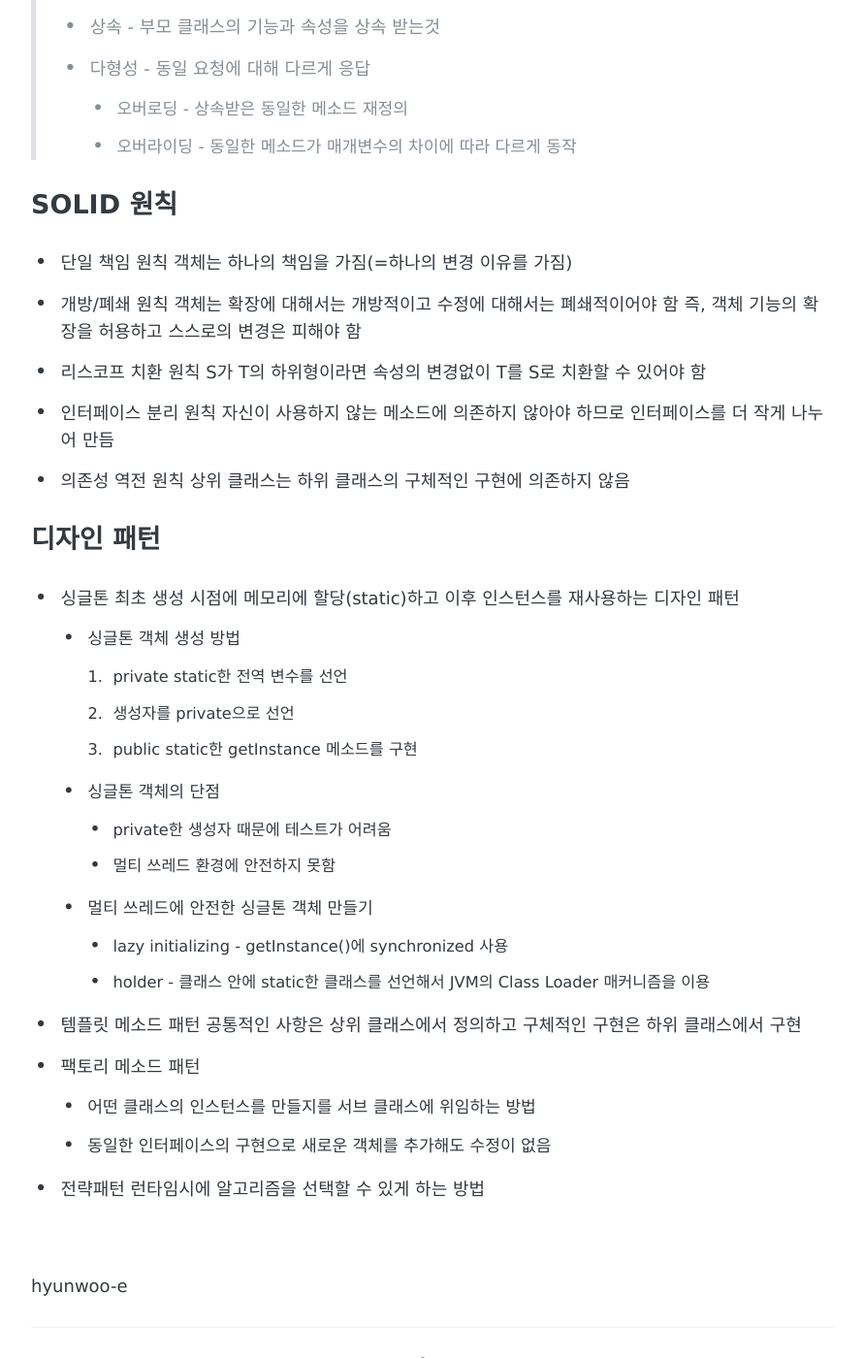
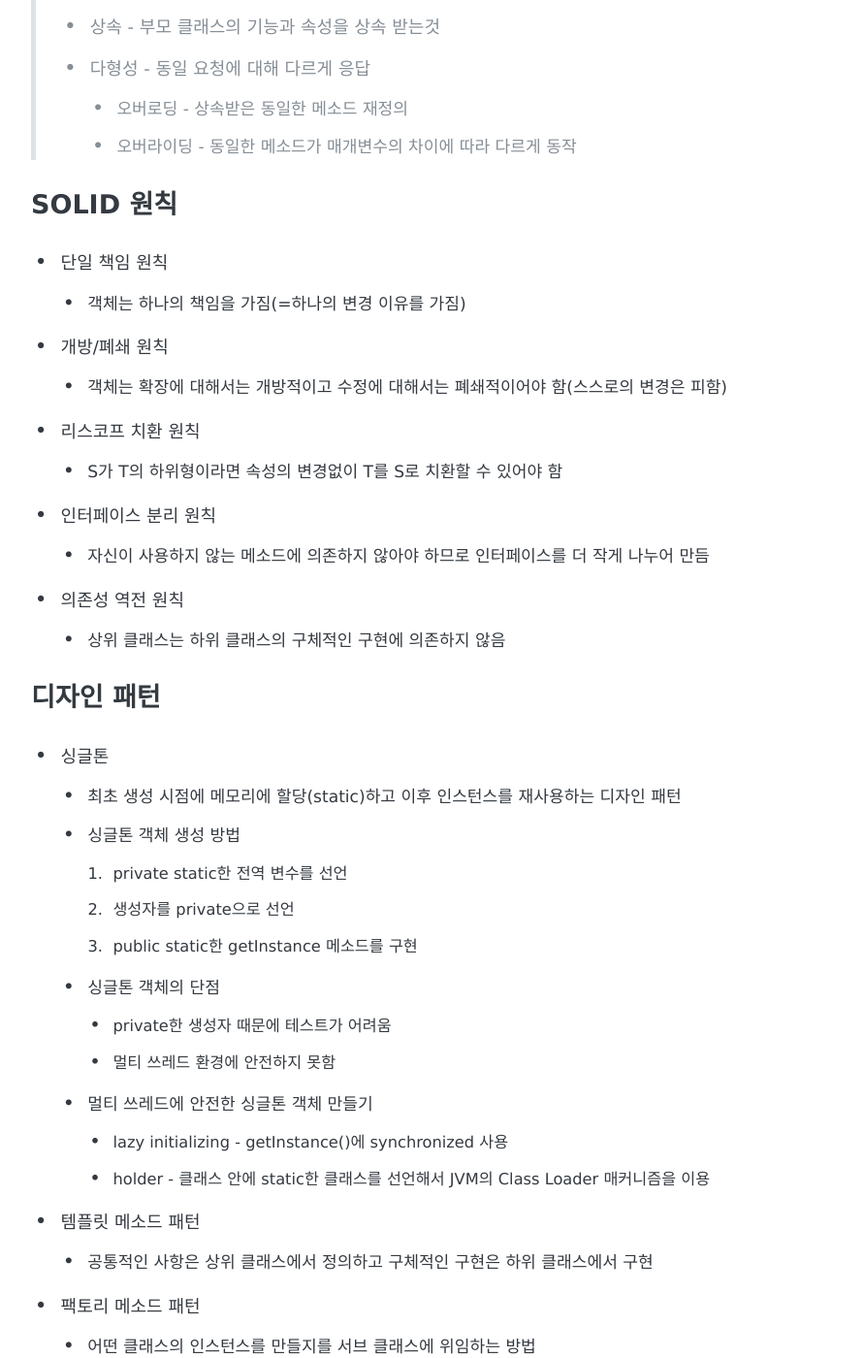
Before and after one commit to Hyunwoo-e/Hyunwoo-e.github.io, a Jekyll site: the page built from _posts/2018-06-01-object-oriented-programming.md, in a window 1280 px wide and 1400 px high, scrolled down 542 px. Shown: the whole window at 97% size, without its empty margins (194-1085 px from the left). Built offline with Jekyll 4.4.1, drawn with Linux system fonts in a browser that asks for light colours; some web fonts are replaced; comment, search, counter and statistics services are not loaded; some of the changed text lies outside the part shown.

Commit message:
new post

```diff
--- a/_posts/2018-06-01-object-oriented-programming.md
+++ b/_posts/2018-06-01-object-oriented-programming.md
@@ -22,20 +22,19 @@ share: true
 
 ### SOLID 원칙
 - 단일 책임 원칙
-객체는 하나의 책임을 가짐(=하나의 변경 이유를 가짐)
+  - 객체는 하나의 책임을 가짐(=하나의 변경 이유를 가짐)
 - 개방/폐쇄 원칙
-객체는 확장에 대해서는 개방적이고 수정에 대해서는 폐쇄적이어야 함
-즉, 객체 기능의 확장을 허용하고 스스로의 변경은 피해야 함
+  - 객체는 확장에 대해서는 개방적이고 수정에 대해서는 폐쇄적이어야 함(스스로의 변경은 피함)
 - 리스코프 치환 원칙
-S가 T의 하위형이라면 속성의 변경없이 T를 S로 치환할 수 있어야 함
+  - S가 T의 하위형이라면 속성의 변경없이 T를 S로 치환할 수 있어야 함
 - 인터페이스 분리 원칙
-자신이 사용하지 않는 메소드에 의존하지 않아야 하므로 인터페이스를 더 작게 나누어 만듬
+  - 자신이 사용하지 않는 메소드에 의존하지 않아야 하므로 인터페이스를 더 작게 나누어 만듬
 - 의존성 역전 원칙
-상위 클래스는 하위 클래스의 구체적인 구현에 의존하지 않음
+  - 상위 클래스는 하위 클래스의 구체적인 구현에 의존하지 않음
 
 ### 디자인 패턴
 - 싱글톤
-최초 생성 시점에 메모리에 할당(static)하고 이후 인스턴스를 재사용하는 디자인 패턴
+  - 최초 생성 시점에 메모리에 할당(static)하고 이후 인스턴스를 재사용하는 디자인 패턴
   - 싱글톤 객체 생성 방법
     1. private static한 전역 변수를 선언
     2. 생성자를 private으로 선언
@@ -47,9 +46,9 @@ S가 T의 하위형이라면 속성의 변경없이 T를 S로 치환할 수 있
     - lazy initializing - getInstance()에 synchronized 사용
     - holder - 클래스 안에 static한 클래스를 선언해서 JVM의 Class Loader 매커니즘을 이용
 - 템플릿 메소드 패턴
-공통적인 사항은 상위 클래스에서 정의하고 구체적인 구현은 하위 클래스에서 구현
+  - 공통적인 사항은 상위 클래스에서 정의하고 구체적인 구현은 하위 클래스에서 구현
 - 팩토리 메소드 패턴
   - 어떤 클래스의 인스턴스를 만들지를 서브 클래스에 위임하는 방법
   - 동일한 인터페이스의 구현으로 새로운 객체를 추가해도 수정이 없음
 - 전략패턴
-런타임시에 알고리즘을 선택할 수 있게 하는 방법
+  - 런타임시에 알고리즘을 선택할 수 있게 하는 방법
```
Also changed, not shown: _posts/2018-06-01-spring-boot-start.md (+1 -1 lines), _posts/2018-06-02-spring-framework.md (+2 -2 lines).
